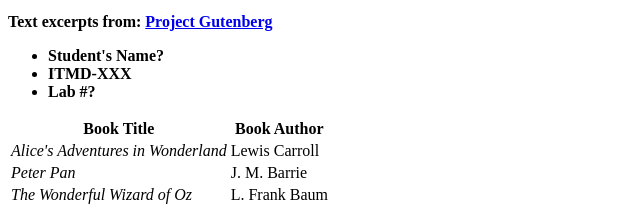
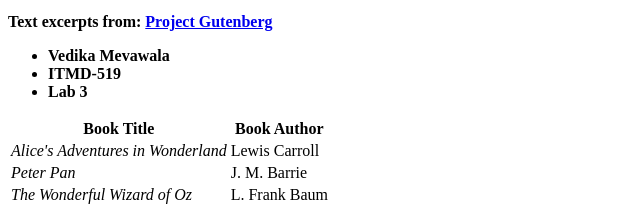
Before and after one commit to Vedikamevawala/Lab-3, a plain HTML site: page index.html in a window 1280 px wide. Shown: the part 741-953 px from the top of the page, 0-640 px from the left. Drawn offline with Linux system fonts and the light colour scheme.

Commit message:
Update index.html

```diff
--- a/index.html
+++ b/index.html
@@ -48,9 +48,9 @@
 <p>When Dorothy stood in the doorway and looked around, she could see nothing but the great gray prairie on every side.  Not a tree nor a house broke the broad sweep of flat country that reached to the edge of the sky in all directions.  The sun had baked the plowed land into a gray mass, with little cracks running through it.  Even the grass was not green, for the sun had burned the tops of the long blades until they were the same gray color to be seen everywhere.  Once the house had been painted, but the sun blistered the paint and the rains washed it away, and now the house was as dull and gray as everything else.</p>
 <p><strong>Text excerpts from: <a href="http://www.gutenberg.org">Project Gutenberg</a></strong></p>
   <ul>
-    <li><strong>Student's Name?</strong></li>
-    <li><strong>ITMD-XXX</strong></li>
-    <li><strong>Lab #?</strong></li>
+    <li><strong>Vedika Mevawala</strong></li>
+    <li><strong>ITMD-519</strong></li>
+    <li><strong>Lab 3</strong></li>
   </ul>
 </body>
 </html>
```
